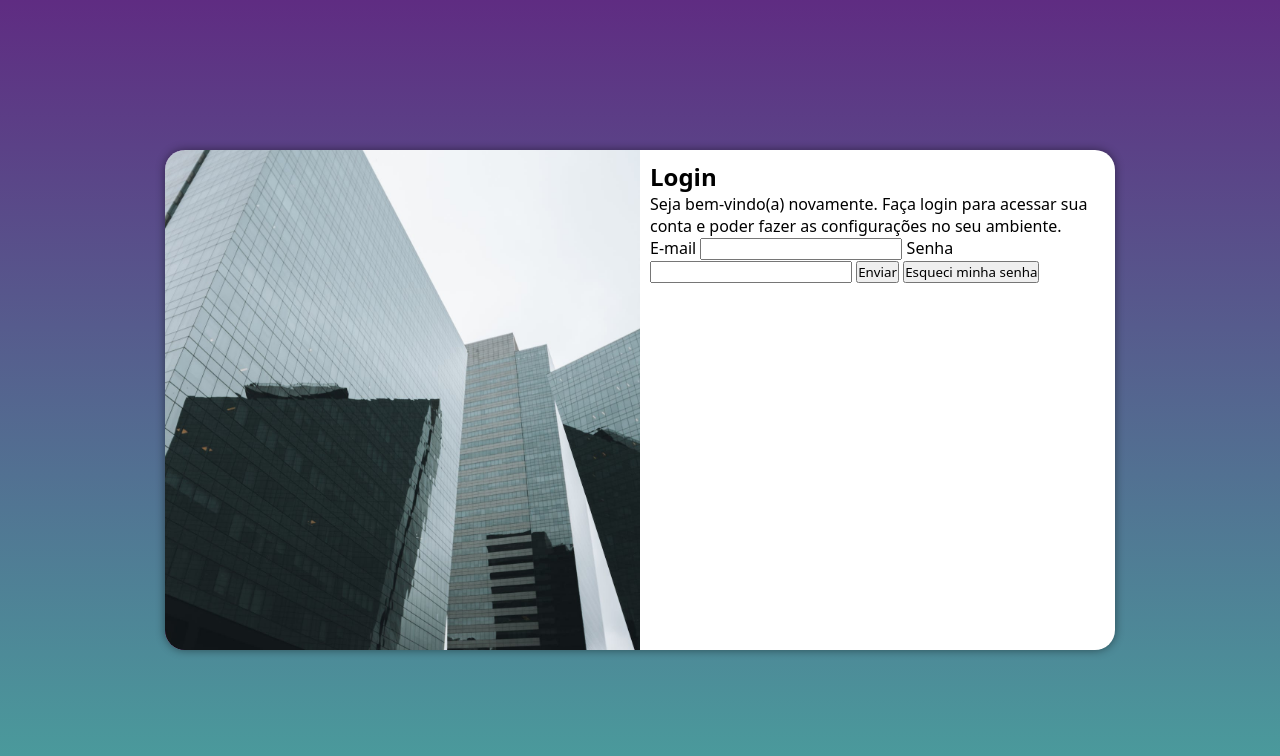
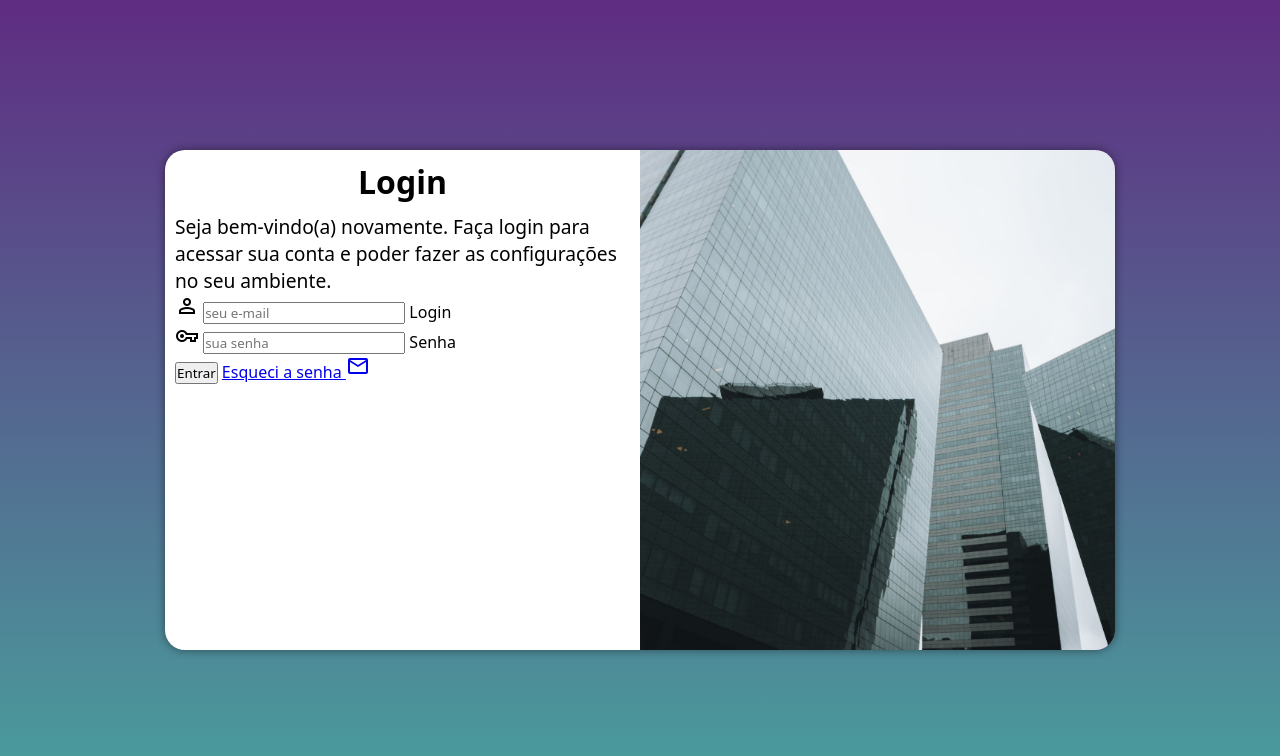
Before and after one commit to ericakelvia/projeto-login, a plain HTML site: page index.html in a window 1280 px wide. Drawn offline with nearby package versions, Linux system fonts and the light colour scheme.

Commit message:
adicionei formulário

```diff
--- a/estilos/media-query.css
+++ b/estilos/media-query.css
@@ -31,13 +31,21 @@
     }
 
     section#login > div#imagem {
-        float: left;
+        float: right;
         width: 50%;
         height: 100%;
     }
 
     section#login > div#formulario {
-        float: right;
+        float: left;
         width: 50%;
     }
+
+    div#formulario > h1 {
+        font-size: 2em;
+    }
+
+    div#formulario > p {
+        font-size: 1.2em;
+    }
 }
--- a/estilos/style.css
+++ b/estilos/style.css
@@ -50,8 +50,17 @@ section#login > div#imagem {
     height: 200px;
 }
 
-section#login > #formulario {
+section#login > div#formulario {
     display: block;
     padding: 10px;
 
 }
+
+div#formulario > h1 {
+    text-align: center;
+    margin-bottom: 10px;
+}
+
+div#formulario > p {
+    font-size: 0.8em;
+}
--- a/index.html
+++ b/index.html
@@ -4,6 +4,7 @@
     <meta charset="UTF-8">
     <meta name="viewport" content="width=device-width, initial-scale=1.0">
     <title>Projeto Login</title>
+    <link href="https://fonts.googleapis.com/css2?family=Material+Symbols+Outlined" rel="stylesheet" />
     <link rel="stylesheet" href="estilos/style.css">
     <link rel="stylesheet" href="estilos/media-query.css">
 </head>
@@ -18,15 +19,23 @@
                 <h1>Login</h1>
                 <p>Seja bem-vindo(a) novamente. Faça login para acessar sua conta e poder fazer as configurações no seu ambiente.</p>
 
-                <form action="login.php" method="post">
-                    <label for="iemail">E-mail</label>
-                    <input type="email" name="email" id="iemail">
+                <form action="login.php" method="post" autocomplete="on">
+                    <div class="campo">
+                        <span class="material-symbols-outlined">person</span>
+                        <input type="email" name="login" id="ilogin" placeholder="seu e-mail" autocomplete="email" required maxlength="30">
+                        <label for="ilogin">Login</label>
+                    </div>
 
-                    <label for="isenha">Senha</label>
-                    <input type="password" name="senha" id="isenha">
+                    <div class="campo">
+                        <span class="material-symbols-outlined">vpn_key</span>
+                        <input type="password" name="senha" id="isenha" placeholder="sua senha" autocomplete="current-password" required minlength="8" maxlength="20">
+                        <label for="isenha">Senha</label>
+                    </div>
 
-                    <input type="submit" value="Enviar">
-                    <input type="submit" value="Esqueci minha senha">
+                    <input type="submit" value="Entrar">
+                    <a href="esqueci.html">
+                        Esqueci a senha <span class="material-symbols-outlined">mail</span>
+                    </a>
                 </form>
             </div>
         </section>
```
